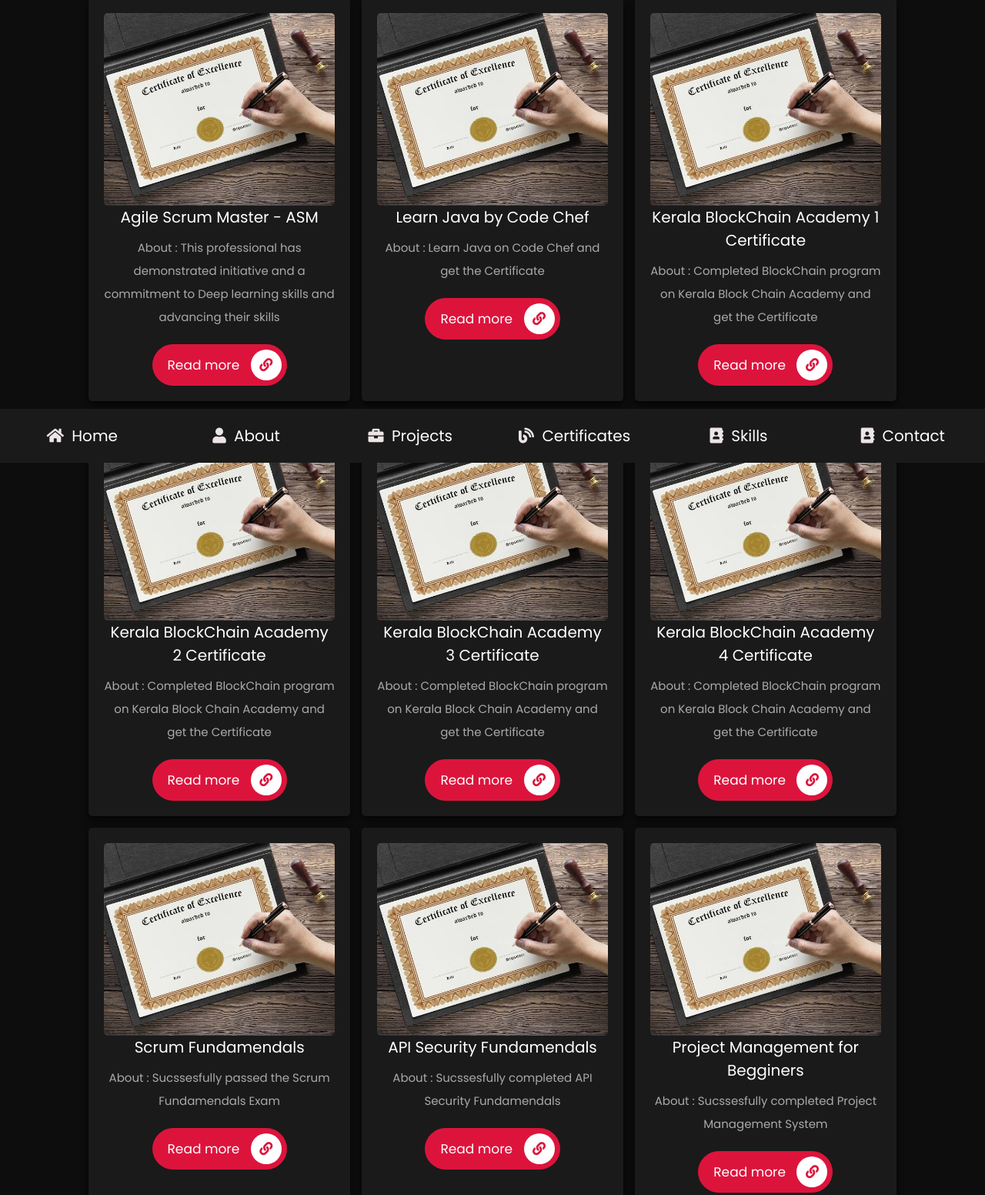
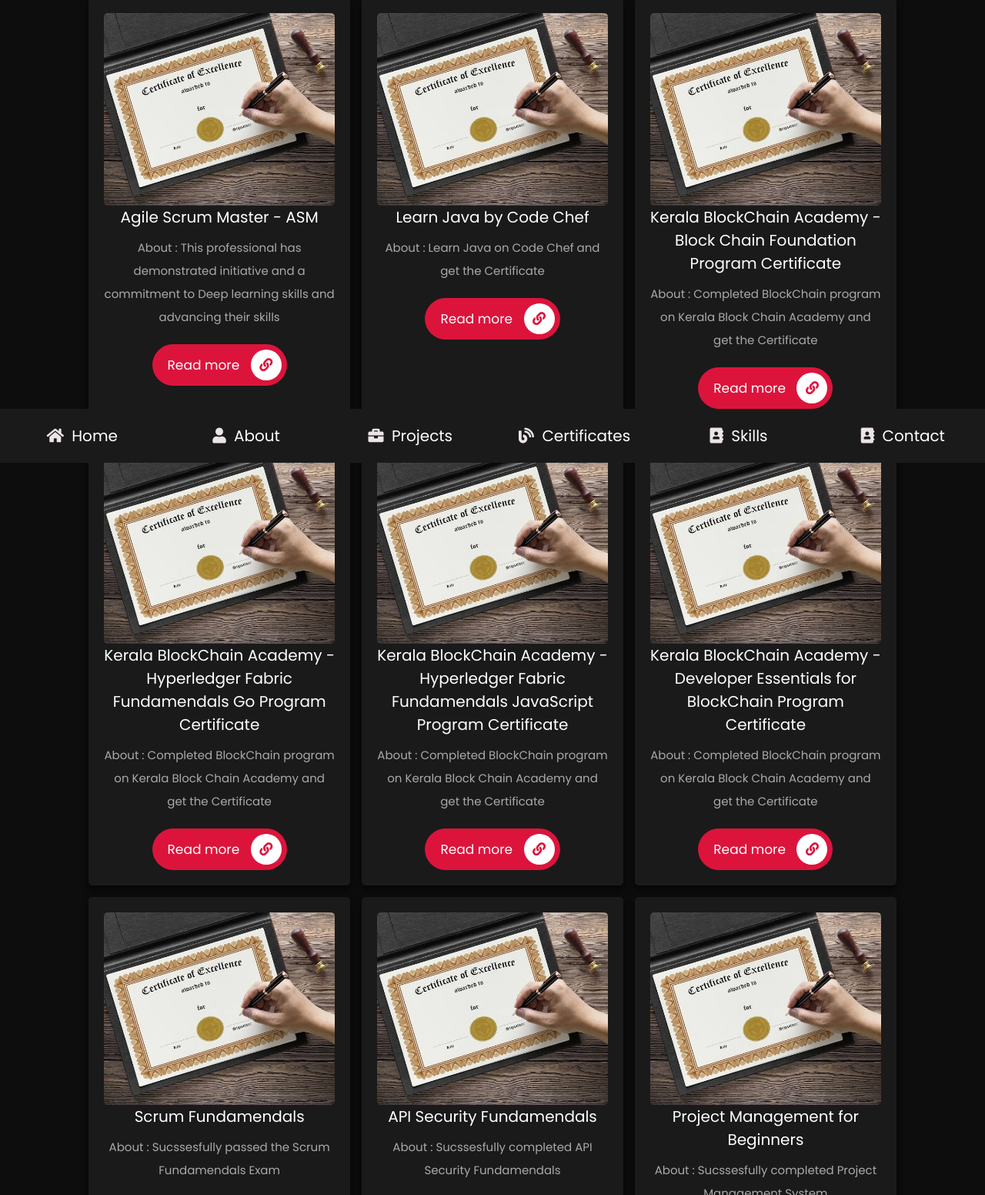
Before and after one commit to pooja01718/PORTFOLIO, a plain HTML site: page blogs.html in a window 1280 px wide. Shown: the part 199-1751 px from the top of the page at 77% size. Drawn offline with Linux system fonts and the light colour scheme.

Commit message:
Update blogs.html

```diff
--- a/blogs.html
+++ b/blogs.html
@@ -81,7 +81,7 @@
             <img src="images\certificate.jpg" alt="" />
           </div>
           <div class="content">
-            <h3>Kerala BlockChain Academy 1 Certificate</h3>
+            <h3>Kerala BlockChain Academy - Block Chain Foundation Program Certificate</h3>
             <p>
               About : Completed BlockChain program on Kerala Block Chain Academy
               and get the Certificate
@@ -99,7 +99,7 @@
             <img src="images\certificate.jpg" alt="" />
           </div>
           <div class="content">
-            <h3>Kerala BlockChain Academy 2 Certificate</h3>
+            <h3>Kerala BlockChain Academy - Hyperledger Fabric Fundamendals Go Program  Certificate</h3>
             <p>
               About : Completed BlockChain program on Kerala Block Chain Academy
               and get the Certificate
@@ -117,7 +117,7 @@
             <img src="images\certificate.jpg" alt="" />
           </div>
           <div class="content">
-            <h3>Kerala BlockChain Academy 3 Certificate</h3>
+            <h3>Kerala BlockChain Academy - Hyperledger Fabric Fundamendals JavaScript Program Certificate</h3>
             <p>
               About : Completed BlockChain program on Kerala Block Chain Academy
               and get the Certificate
@@ -135,7 +135,7 @@
             <img src="images\certificate.jpg" alt="" />
           </div>
           <div class="content">
-            <h3>Kerala BlockChain Academy 4 Certificate</h3>
+            <h3>Kerala BlockChain Academy - Developer Essentials for BlockChain Program  Certificate</h3>
             <p>
               About : Completed BlockChain program on Kerala Block Chain Academy
               and get the Certificate
@@ -183,7 +183,7 @@
             <img src="images\certificate.jpg" alt="" />
           </div>
           <div class="content">
-            <h3>Project Management for Begginers</h3>
+            <h3>Project Management for Beginners</h3>
             <p>About : Sucssesfully completed Project Management System</p>
             <a
               href="https://drive.google.com/file/d/1atHYTbk0T2GKHRlzbmlG5CPrINj2BWaE/view?usp=sharing"
@@ -213,7 +213,7 @@
             <img src="images\certificate.jpg" alt="" />
           </div>
           <div class="content">
-            <h3>Begginers to Masters in Java Programming</h3>
+            <h3>Beginners to Masters in Java Programming</h3>
             <p>About : To leaarn java programming</p>
             <a
               href="https://drive.google.com/file/d/1z4DMsXTLKa6gUuHrb4g73rMVe6HWNpJq/view?usp=sharing"
```
